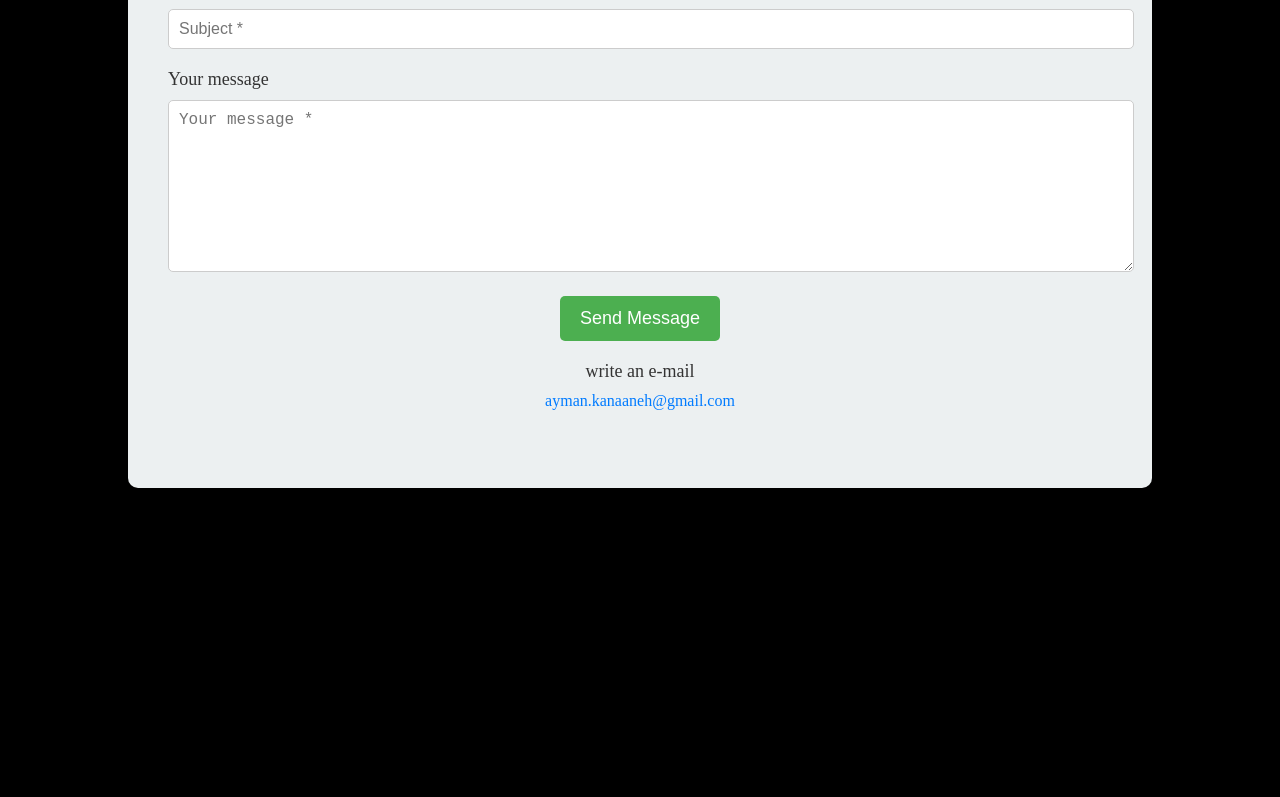
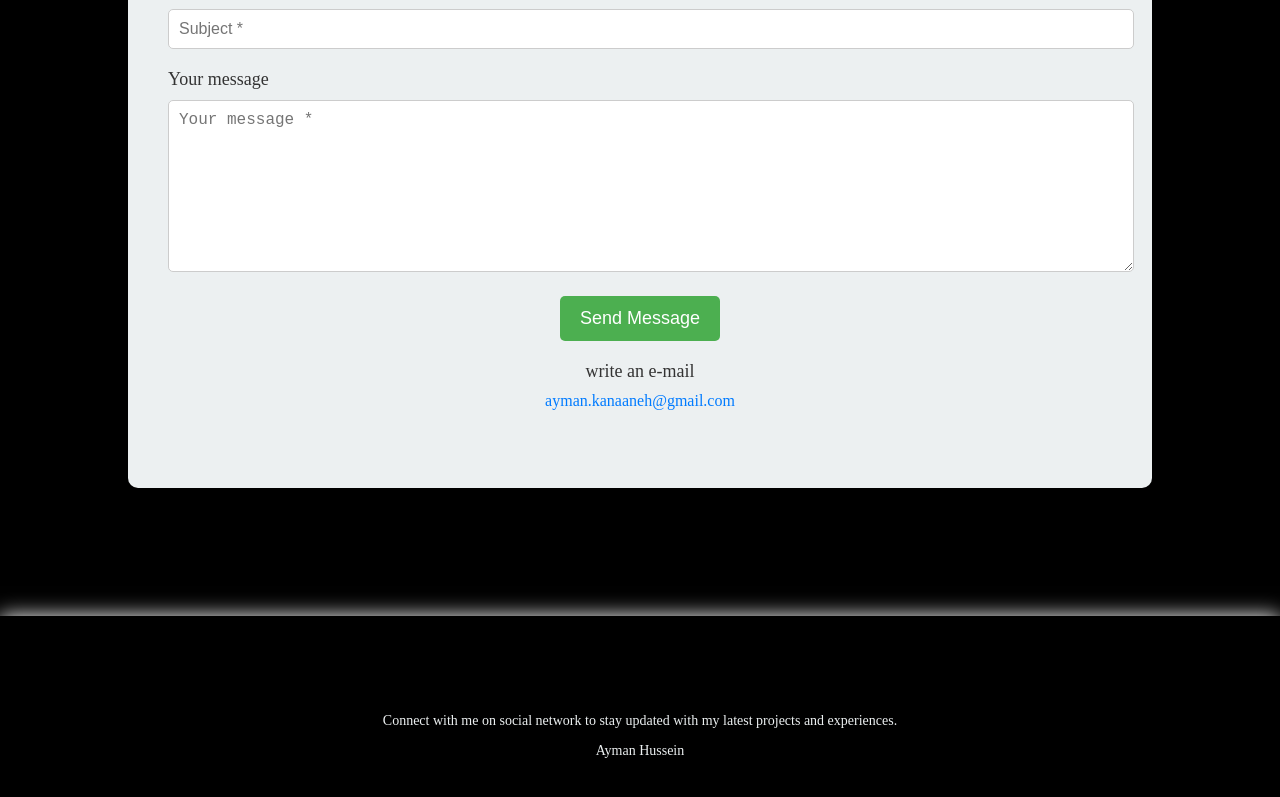
Before and after one commit to AymanKanaaneh/Portfolio, an Angular app: page / in a window 1280 px wide. Shown: the part 3755-4552 px from the top of the page. Before the commit the page ends 4371 px from the top, so only its background shows below. Built offline with nearby package versions, Linux system fonts and the light colour scheme.

Commit message:
feat: init footer structure

```diff
--- a/package.json
+++ b/package.json
@@ -24,6 +24,7 @@
     "@angular/platform-browser-dynamic": "^16.2.0",
     "@angular/router": "^16.2.0",
     "@emailjs/browser": "^3.11.0",
+    "@fortawesome/fontawesome-free": "^6.4.2",
     "rxjs": "~7.8.0",
     "tslib": "^2.3.0",
     "zone.js": "~0.13.0"
--- a/src/app/app.component.html
+++ b/src/app/app.component.html
@@ -11,3 +11,4 @@
 <div #contact class="contact">
     <app-contact></app-contact>
 </div>
+<app-footer></app-footer>
--- a/src/app/app.module.ts
+++ b/src/app/app.module.ts
@@ -19,6 +19,7 @@ import { ContactComponent } from './contact/contact.component';
 import { BrowserAnimationsModule } from '@angular/platform-browser/animations';
 
 import { FormsModule, ReactiveFormsModule } from '@angular/forms';
+import { FooterComponent } from './footer/footer.component';
 
 
 
@@ -30,6 +31,7 @@ import { FormsModule, ReactiveFormsModule } from '@angular/forms';
     SkillsComponent,
     WorkComponent,
     ContactComponent,
+    FooterComponent,
   ],
   imports: [
     BrowserModule,
--- /dev/null
+++ b/src/app/footer/footer.component.html
@@ -0,0 +1,17 @@
+<footer class="footer">
+    <div class="container">
+        <div class="footer-content">
+            <div class="footer-social">
+                <a href="https://www.linkedin.com/in/ayman-hussein-kanaaneh-a21176221" target="_blank" class="social-icon"><i class="fa-brands fa-linkedin"></i></a>
+                <a href="https://github.com/AymanKanaaneh" target="_blank" class="social-icon"><i class="fab fa-github"></i></a>
+                <a href="https://www.facebook.com/Ayman.Kanaane.7" target="_blank" class="social-icon"><i class="fab fa-facebook"></i></a>
+            </div>
+        </div>
+        <p class="footer-text">
+            Connect with me on social network to stay updated with my latest projects and experiences.
+        </p>
+    </div>
+    <div class="footer-copyright">
+        <i class="fa fa-copyright" aria-hidden="true"></i><span> Ayman Hussein</span>
+    </div>
+</footer>
--- /dev/null
+++ b/src/app/footer/footer.component.scss
@@ -0,0 +1,44 @@
+.footer {
+    background-color: black;
+    color: #ecf0f1;
+    padding: 40px 0;
+    text-align: center;
+    box-shadow: 0px 0px 20px #fff;
+}
+
+.container {
+    display: flex;
+    justify-content: space-between;
+    align-items: center;
+    flex-direction: column;
+}
+
+.footer-logo img {
+    width: 70px; /* Adjust the logo size as needed */
+    margin-bottom: 20px;
+}
+
+.footer-social .social-icon {
+    color: #fff;
+    font-size: 32px;
+    margin: 0 15px;
+    transition: 0.3s;
+}
+
+.footer-social .social-icon:hover {
+    color: #007bff;
+}
+
+.footer{
+    &-text{
+        font-size: 14px;
+        margin-top: 20px;
+    }
+    &-copyright{
+        i {
+            position: relative;
+            top: 1px;
+        }
+        font-size: 14px;
+    }
+}
```
Also changed, not shown: src/app/footer/footer.component.ts (added, +10 -0 lines), 2 other files (tests, documents, lock files or other folders).
